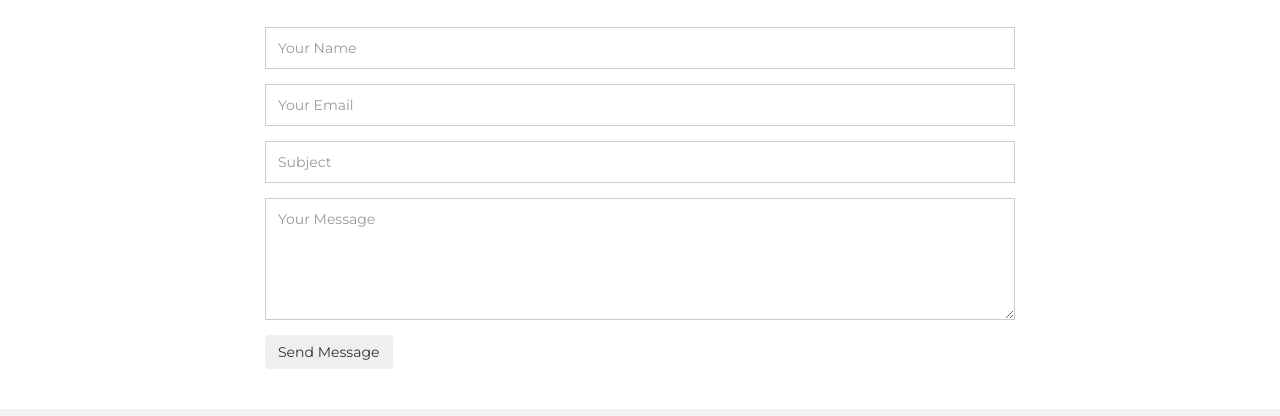
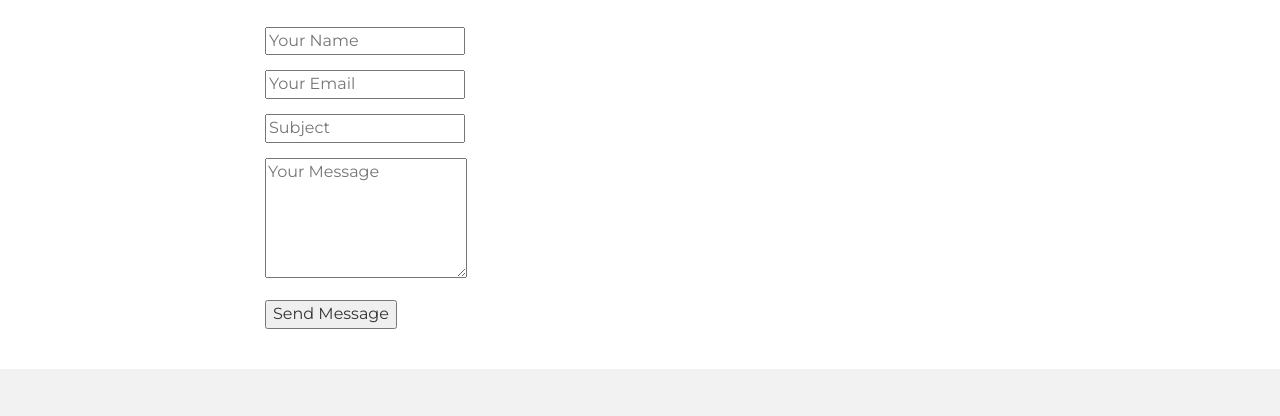
Before and after one commit to mldebaker/MyWebsite, a plain HTML site: page MyWebPage/Instant/contact.html in a window 1280 px wide. Shown: the part 683-1099 px from the top of the page. Drawn offline with Linux system fonts and the light colour scheme.

Commit message:
updates contact page

```diff
--- a/MyWebPage/Instant/contact.html
+++ b/MyWebPage/Instant/contact.html
@@ -71,32 +71,28 @@
         <div class="col-md-8 col-md-offset-2">
           <h2 class="centered">Contact Form</h2>
 
-          <form class="contact-form php-mail-form" role="form" action="contactform/contactform.php" method="POST">
+          <form action="https://formspree.io/mldebaker@gmail.com" method="POST">
 
             <div class="form-group">
-              <input type="name" name="name" class="form-control" id="contact-name" placeholder="Your Name" data-rule="minlen:4" data-msg="Please enter at least 4 chars" >
+              <input type="text" name="name" class="name" id="contact-name" placeholder="Your Name" data-rule="minlen:4" data-msg="Please enter at least 4 chars" >
               <div class="validate"></div>
             </div>
             <div class="form-group">
-              <input type="email" name="email" class="form-control" id="contact-email" placeholder="Your Email" data-rule="email" data-msg="Please enter a valid email">
-              <div class="validate"></div>
+              <input type="email" name="email" class="email" id="contact-email" placeholder="Your Email" data-rule="email" data-msg="Please enter a valid email">
             </div>
             <div class="form-group">
-              <input type="text" name="subject" class="form-control" id="contact-subject" placeholder="Subject" data-rule="minlen:4" data-msg="Please enter at least 8 chars of subject">
+              <input type="subject" name="subject" class="subject" id="contact-subject" placeholder="Subject" data-rule="minlen:4" data-msg="Please enter at least 8 chars of subject">
               <div class="validate"></div>
             </div>
 
             <div class="form-group">
-              <textarea class="form-control" name="message" id="contact-message" placeholder="Your Message" rows="5" data-rule="required" data-msg="Please write something for us"></textarea>
+              <textarea class="message" name="message" id="contact-message" placeholder="Your Message" rows="5" data-rule="required" data-msg="Please write something for us"></textarea>
               <div class="validate"></div>
             </div>
 
-            <div class="loading"></div>
-            <div class="error-message"></div>
-            <div class="sent-message">Your message has been sent. Thank you!</div>
 
             <div class="$">
-              <button type="submit" class="btn btn-large">Send Message</button>
+              <button type="submit" class="submit">Send Message</button>
             </div>
 
           </form>
```
